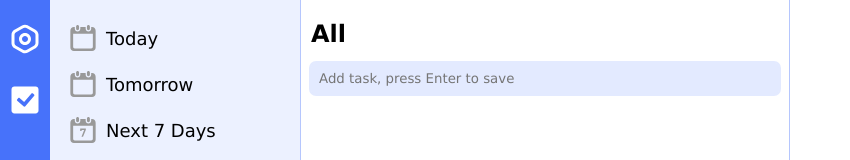
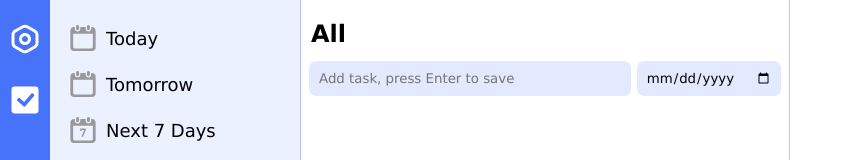
Before and after one commit to AlexNemtsev/rs-todo, a website built with webpack: page src/index.html in a window 1280 px wide. Shown: the top 160 px of the page, without its empty margins (0-850 px from the left). Built offline with nearby package versions, Linux system fonts and the light colour scheme; files whose address does not match are found by name.

Commit message:
feat: add ability to select a date when creating a task

```diff
--- a/src/components/view/builder/builder.ts
+++ b/src/components/view/builder/builder.ts
@@ -9,6 +9,18 @@ class Builder {
     if (text) block.textContent = text;
     return block;
   }
+
+  public static createInput(
+    classes: string[],
+    type: string,
+    placeholder?: string,
+  ): HTMLInputElement {
+    const input = document.createElement('input');
+    input.classList.add(...classes);
+    input.type = type;
+    if (placeholder) input.placeholder = placeholder;
+    return input;
+  }
 }
 
 export default Builder;
--- a/src/components/view/tasksView/taskColumn.ts
+++ b/src/components/view/tasksView/taskColumn.ts
@@ -9,9 +9,12 @@ class TaskColumn {
 
   taskList: HTMLElement;
 
+  dateInput: HTMLInputElement;
+
   constructor(tasksBlock: HTMLElement) {
     this.tasksBlock = tasksBlock;
     this.taskList = Builder.createBlock(['tasks__list']);
+    this.dateInput = Builder.createInput(['tasks__date-input'], 'date');
   }
 
   public draw(): void {
@@ -22,13 +25,21 @@ class TaskColumn {
       `${i18next.t('mainScreen.lists.all')}`,
     );
 
-    const input: HTMLInputElement = document.createElement('input');
-    input.placeholder = `${i18next.t('mainScreen.lists.inputPlaceholder')}`;
-    input.classList.add('tasks__input');
+    this.fillTaskList();
+    this.tasksBlock.append(title, this.createInputs(), this.taskList);
+  }
+
+  private createInputs(): HTMLElement {
+    const inputWrapper = Builder.createBlock(['tasks__inputs']);
+    const input: HTMLInputElement = Builder.createInput(
+      ['tasks__input'],
+      'text',
+      `${i18next.t('mainScreen.lists.inputPlaceholder')}`,
+    );
     this.addInputListener(input);
 
-    this.fillTaskList();
-    this.tasksBlock.append(title, input, this.taskList);
+    inputWrapper.append(input, this.dateInput);
+    return inputWrapper;
   }
 
   private fillTaskList(): void {
@@ -53,6 +64,7 @@ class TaskColumn {
           list: input.value,
           createdAt: new Date(),
           removed: false,
+          dueTo: this.dateInput.value ? new Date(this.dateInput.value) : '',
         }).catch((error) => {
           console.error('Error:', error);
         });
--- a/src/components/view/tasksView/tasksView.scss
+++ b/src/components/view/tasksView/tasksView.scss
@@ -55,8 +55,13 @@
   margin-bottom: 15px;
 }
 
+.tasks__inputs {
+  display: flex;
+  gap: 10px;
+}
+
 .tasks__input {
-  width: 100%;
+  flex-grow: 1;
   box-sizing: border-box;
   padding: 8px;
   font-family: inherit;
@@ -69,6 +74,19 @@
   &:focus {
     outline: 2px solid rgb(var(--main-color));
     background-color: white;
+  }
+}
+
+.tasks__date-input {
+  padding: 7px;
+  font-family: inherit;
+  background-color: rgba(var(--main-color), 0.15);
+  border: none;
+  border-radius: 5px;
+  outline: 2px solid rgba(var(--main-color), 0.15);
+
+  &:focus {
+    outline: 2px solid rgb(var(--main-color));
   }
 }
 
```
